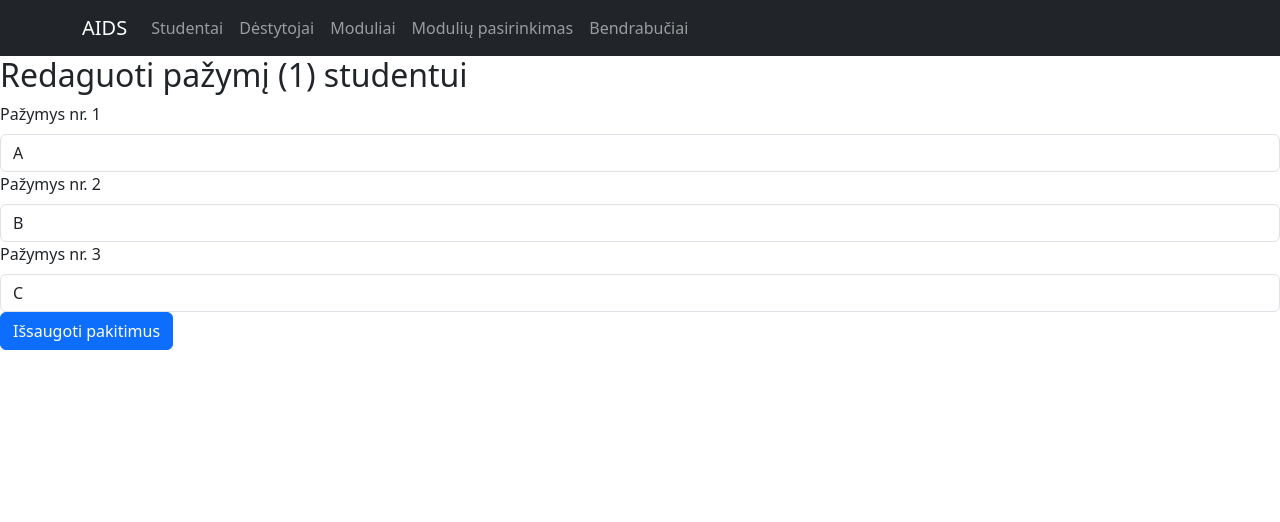
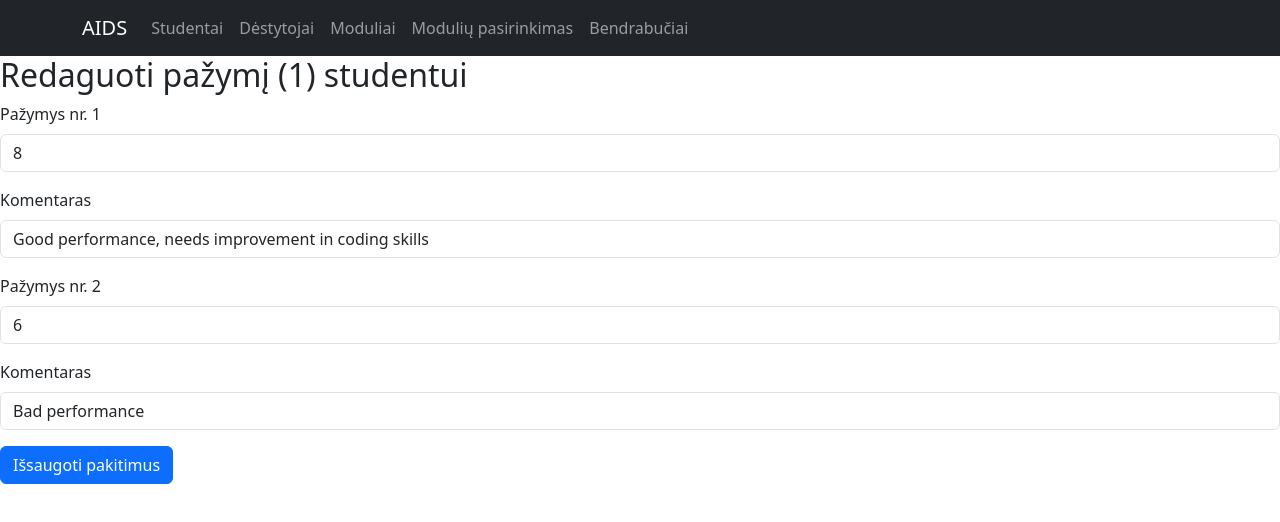
Before and after one commit to MatasStankaitis/ISP-AIDS, a React (Vite) app in the folder frontend/: page /grades/edit/1 in a window 1280 px wide. Shown: the top 522 px of the page. Built offline with nearby package versions, Linux system fonts and the light colour scheme.

Commit message:
update form

```diff
--- a/frontend/src/pages/GradesPage/EditGrade.tsx
+++ b/frontend/src/pages/GradesPage/EditGrade.tsx
@@ -3,10 +3,22 @@ import React, { useState, useEffect } from "react";
 import { useParams, useNavigate } from "react-router-dom";
 import Button from "react-bootstrap/Button";
 import Form from "react-bootstrap/Form";
+import FormField from "../../components/FormField";
 
 // Mock function to simulate fetching existing grades
 const fetchGradesForStudent = (studentId) => {
-    return ["A", "B", "C"]; // Replace with real fetch logic
+  return [
+    {
+      id: 1,
+      value: 8,
+      comment: "Good performance, needs improvement in coding skills",
+    },
+    {
+      id: 5,
+      value: 6,
+      comment: "Bad performance",
+    },
+  ];
 };
 
 const EditGradesPage = () => {
@@ -19,10 +31,17 @@ const EditGradesPage = () => {
     setGrades(initialGrades);
   }, [studentId]);
 
-    const handleGradeChange = (index, newGrade) => {
-        const updatedGrades = [...grades];
-        updatedGrades[index] = newGrade;
-        setGrades(updatedGrades);
+  const handleGradeChange = (id: any, newGrade: any, eventId: any) => {
+    const newGrades = grades.map((grade) => {
+      if (grade.id == id) {
+        return { ...grade, [eventId]: newGrade };
+      } else {
+        return grade;
+      }
+    });
+
+    console.log(newGrades);
+    setGrades(newGrades);
   };
 
   const handleSubmit = () => {
@@ -35,16 +54,34 @@ const EditGradesPage = () => {
     <div>
       <h2>Redaguoti pažymį ({studentId}) studentui</h2>
       {grades.map((grade, index) => (
-                <Form.Group key={index} controlId={`gradeInput-${index}`}>
-                    <Form.Label>Pažymys nr. {index + 1}</Form.Label>
-                    <Form.Control
+        <div>
+          <FormField
+            placeholder="pažymys"
+            label={`Pažymys nr. ${index + 1}`}
+            key={`grade_${index}`}
+            controlId={`value`}
             type="text"
-                        value={grade}
-                        onChange={(e) => handleGradeChange(index, e.target.value)}
-                    />
-                </Form.Group>
+            value={grade.value}
+            onChange={(e) =>
+              handleGradeChange(grade.id, e.target.value, e.target.id)
+            }
+          ></FormField>
+          <FormField
+            placeholder="komentaras"
+            label={`Komentaras`}
+            key={`comment_${index}`}
+            controlId={`comment`}
+            type="text"
+            value={grade.comment}
+            onChange={(e) =>
+              handleGradeChange(grade.id, e.target.value, e.target.id)
+            }
+          ></FormField>
+        </div>
       ))}
-            <Button variant="primary" onClick={handleSubmit}>Išsaugoti pakitimus</Button>
+      <Button variant="primary" onClick={handleSubmit}>
+        Išsaugoti pakitimus
+      </Button>
     </div>
   );
 };
```
Lines whose indentation alone changed are shown as unchanged.
